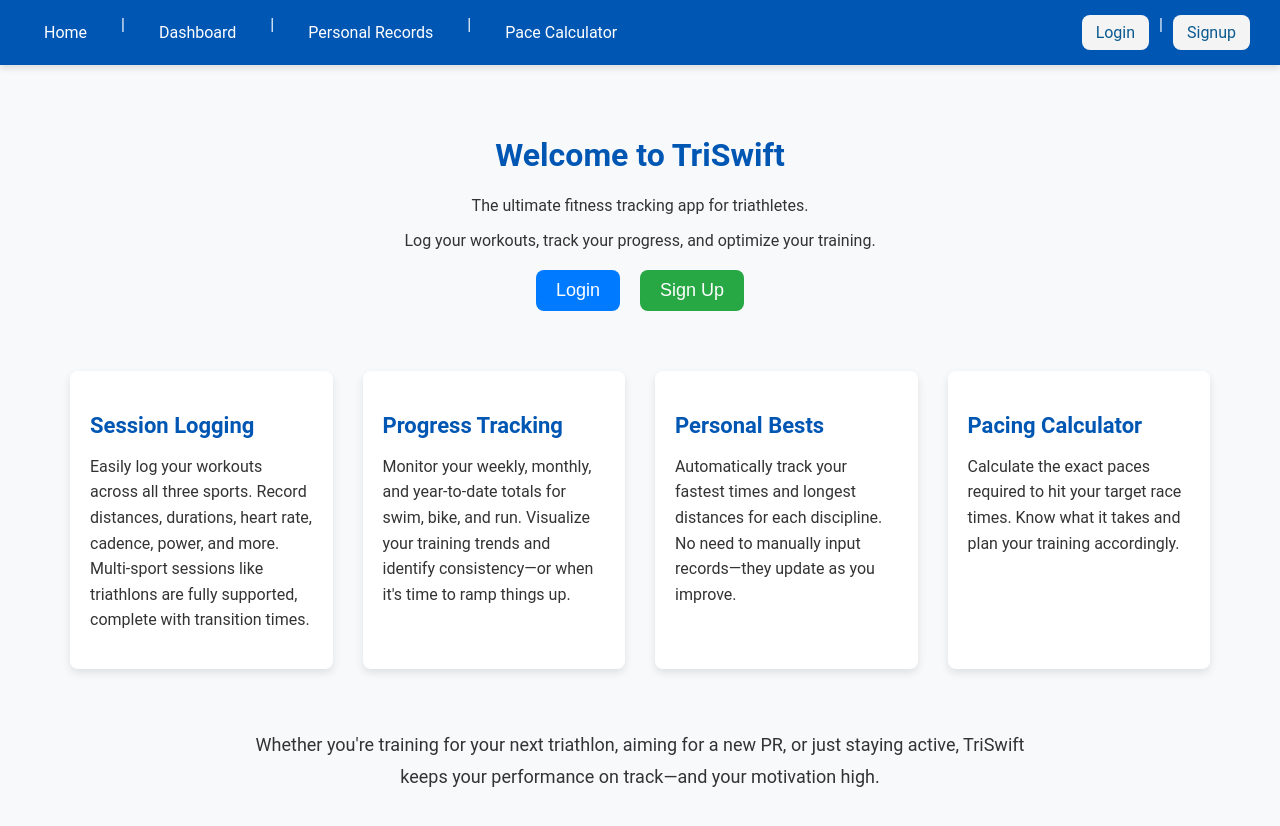
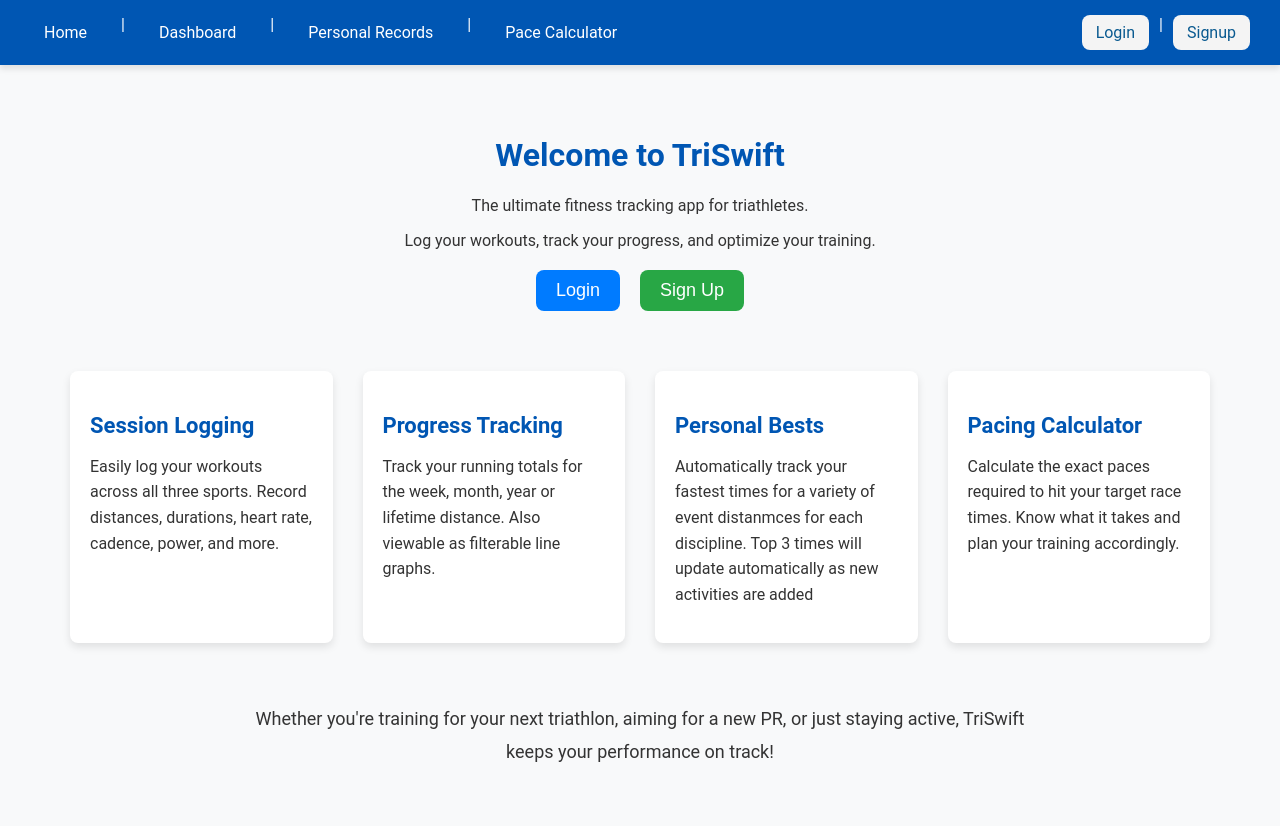
Before and after one commit to samw0907/TriSwift, a React (Create React App) app in the folder frontend/: page / in a window 1280 px wide. Shown: the top 826 px of the page. Built offline with nearby package versions, Linux system fonts and the light colour scheme.

Commit message:
update landing page text

```diff
--- a/frontend/src/pages/LandingPage.tsx
+++ b/frontend/src/pages/LandingPage.tsx
@@ -22,17 +22,17 @@ const LandingPage: React.FC = () => {
       <section className="home-features">
       <div className="feature">
         <h3>Session Logging</h3>
-        <p>Easily log your workouts across all three sports. Record distances, durations, heart rate, cadence, power, and more. Multi-sport sessions like triathlons are fully supported, complete with transition times.</p>
+        <p>Easily log your workouts across all three sports. Record distances, durations, heart rate, cadence, power, and more.</p>
       </div>
 
       <div className="feature">
         <h3>Progress Tracking</h3>
-        <p>Monitor your weekly, monthly, and year-to-date totals for swim, bike, and run. Visualize your training trends and identify consistency—or when it's time to ramp things up.</p>
+        <p>Track your running totals for the week, month, year or lifetime distance. Also viewable as filterable line graphs. </p>
       </div>
 
       <div className="feature">
         <h3>Personal Bests</h3>
-        <p>Automatically track your fastest times and longest distances for each discipline. No need to manually input records—they update as you improve.</p>
+         <p>Automatically track your fastest times for a variety of event distanmces for each discipline. Top 3 times will update automatically as new activities are added</p>
       </div>
 
       <div className="feature">
@@ -40,7 +40,7 @@ const LandingPage: React.FC = () => {
         <p>Calculate the exact paces required to hit your target race times. Know what it takes and plan your training accordingly.</p>
       </div>
     </section>
-    <p className="home-summary">Whether you're training for your next triathlon, aiming for a new PR, or just staying active, TriSwift keeps your performance on track—and your motivation high.</p>
+     <p className="home-summary">Whether you're training for your next triathlon, aiming for a new PR, or just staying active, TriSwift keeps your performance on track!</p>
     </div>
   );
 };
```
